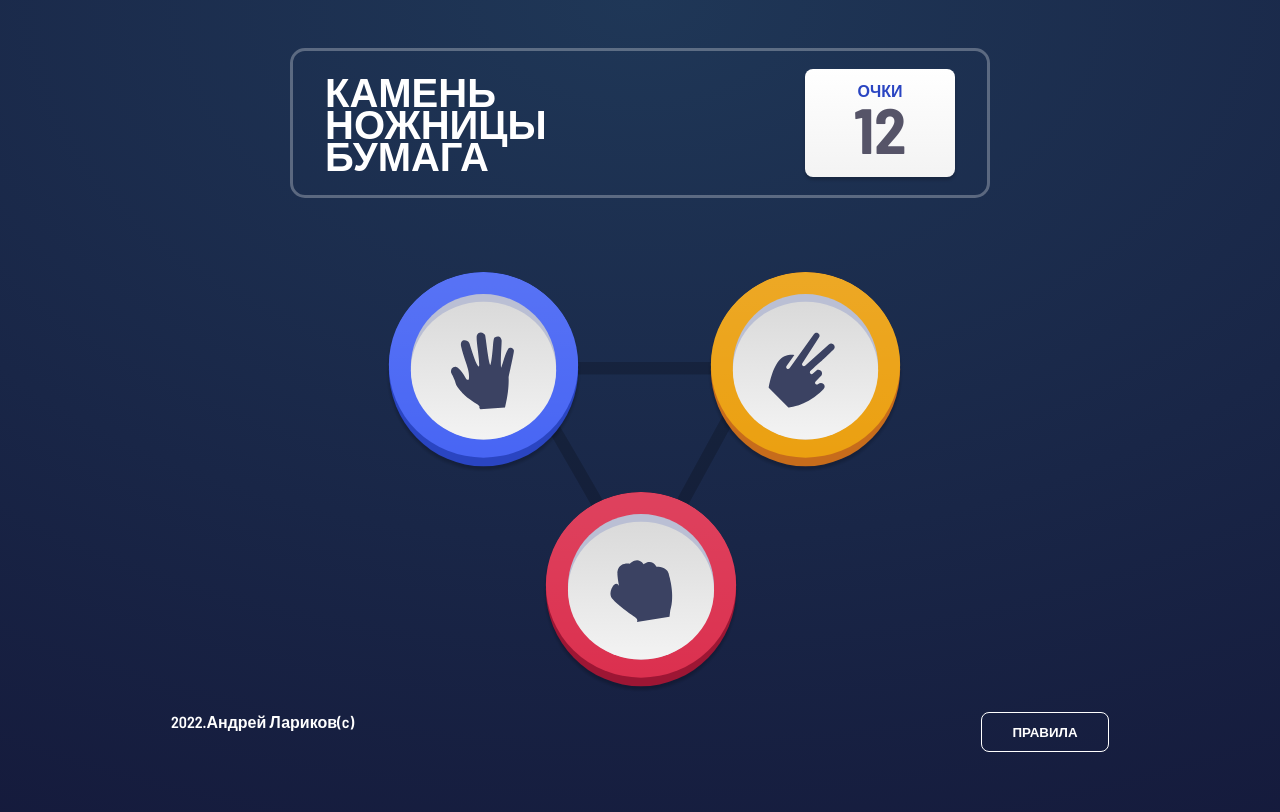
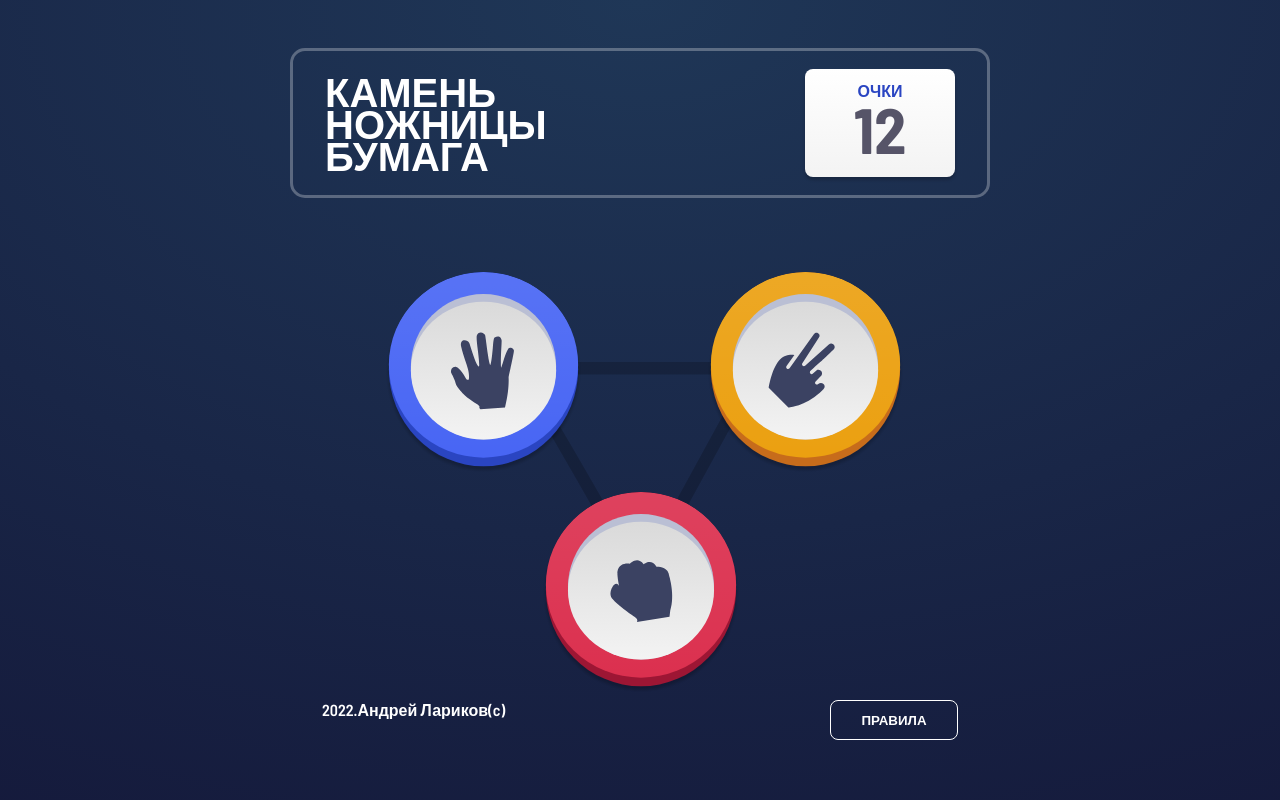
Before and after one commit to larikov174/rock-paper-scissors, a React (Vite) app: page / in a window 1280 px wide. Built offline with nearby package versions, Linux system fonts and the light colour scheme.

Commit message:
fix: edit footer width

```diff
--- a/src/components/App.jsx
+++ b/src/components/App.jsx
@@ -5,6 +5,7 @@ import Footer from './Footer';
 
 const MainPage = styled.div`
   width: min(938px, 100%);
+	height: 100vh;
   margin: 0 auto;
   display: flex;
   flex-direction: column;
--- a/src/components/Footer.jsx
+++ b/src/components/Footer.jsx
@@ -1,9 +1,12 @@
 import styled from 'styled-components';
 
 const Container = styled.footer`
-  width: 100%;
+  position: fixed;
+  bottom: 0;
+	width: 100%;
+  max-width: 700px;
   min-height: 100px;
-  margin: 0 32px;
+  padding: 0 32px;
   display: grid;
   grid-template-columns: repeat(2, 1fr);
   grid-template-rows: 1fr;
@@ -29,10 +32,10 @@ const Rules = styled.button`
     will-change: transform;
     transition: opacity 0.4s;
   }
-	&:active {
-		text-shadow: 1px -5px 12px #bbbbbb;
-		box-shadow: 0 0 12px #bbbbbb;
-	}
+  &:active {
+    text-shadow: 1px -5px 12px #bbbbbb;
+    box-shadow: 0 0 12px #bbbbbb;
+  }
 `;
 
 const Footer = () => {
```
